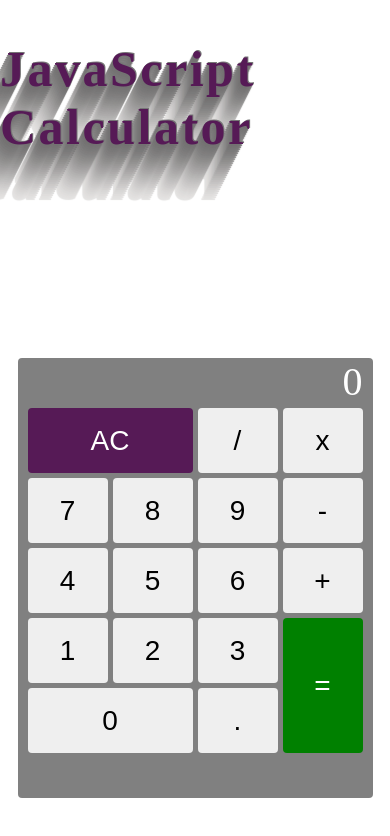
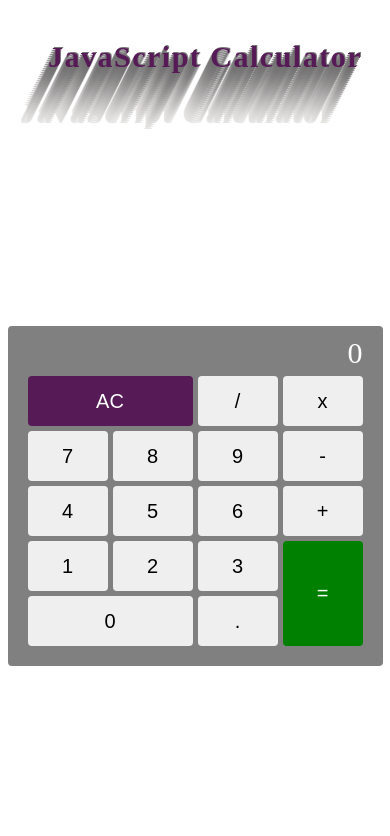
Before and after one commit to zainabbehzad/javascript-calculator, a React (Create React App) app: page / in a window 390 px wide. Shown: the top 836 px of the page. Built offline with nearby package versions, Linux system fonts and the light colour scheme.

Commit message:
Made responsive the project

```diff
--- a/src/App.css
+++ b/src/App.css
@@ -148,3 +148,32 @@ h1:hover {
     27px 54px 1px #e2e0df,
     28px 56px 1px #e4e3e2;
 }
+
+@media (max-width: 600px) {
+  .calculator {
+    height: auto; /* Allow height to adjust */
+    padding: 10px; /* Add padding */
+  }
+
+  h1 {
+    font-size: 30px; /* Smaller font size */
+    align-items: center;
+    justify-content: center;
+    margin-left: 20px;
+  }
+
+  button {
+    font-size: 20px; /* Smaller button font size */
+    min-height: 50px; /* Adjust button height */
+  }
+
+  .input,
+  .result {
+    font-size: 30px; /* Smaller font size for input/result */
+    height: 30px; /* Adjust height */
+  }
+
+  .keys {
+    grid-template-columns: repeat(4, 1fr); /* Keep 4 columns */
+  }
+}
```
